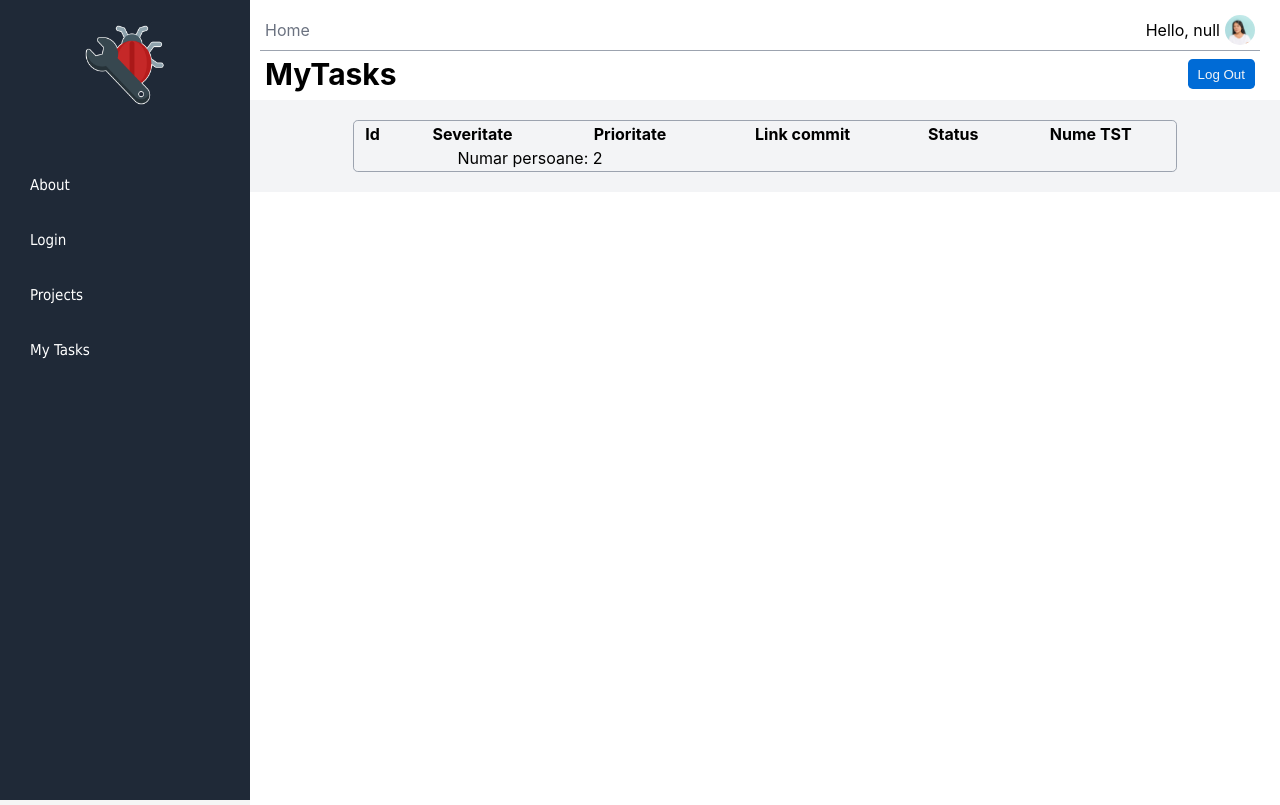
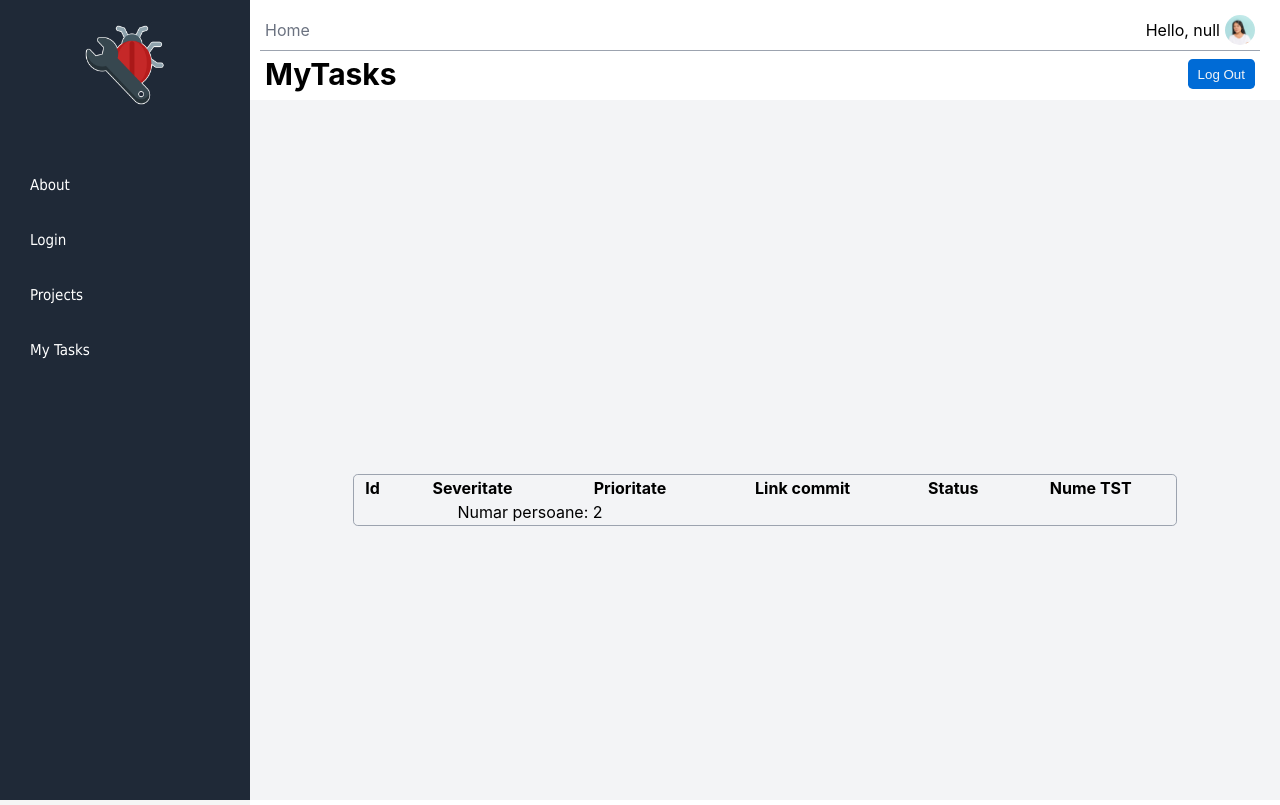
Before and after one commit to dia-vladu/RPD-project, a React (Create React App) app in the folder client-app/: page /myTasks in a window 1280 px wide. Built offline with nearby package versions, Linux system fonts and the light colour scheme; no server answers.

Commit message:
Modific style MyTasks

```diff
--- a/client-app/src/MyTasks.css
+++ b/client-app/src/MyTasks.css
@@ -1,7 +1,8 @@
 .tasks {
     background-color: #F3F4F6;
-    padding-top: 20px;
-    padding-bottom: 20px;
+    /* padding-top: 20px; */
+    /* padding-bottom: 20px; */
+    height: 100%;
     display: flex;
     justify-content: center;
     flex-direction: column;
@@ -28,5 +29,5 @@ td.link {
     width: 150px;
     overflow: hidden;
     text-overflow: ellipsis;
-    position: absolute;
+    position: relative;
 }
```
